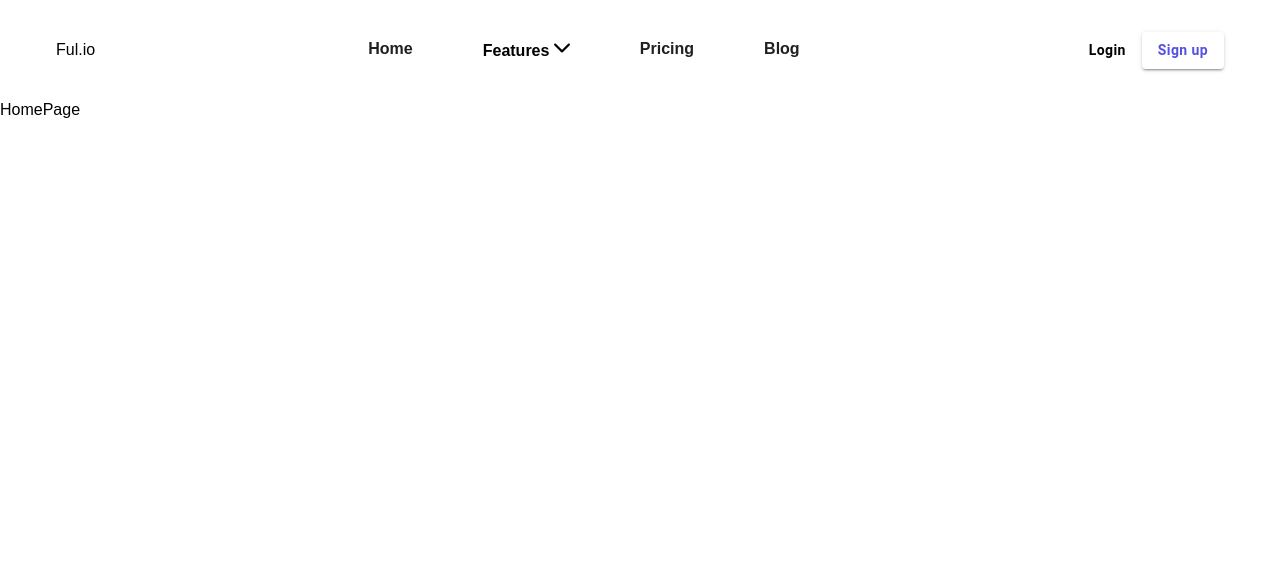
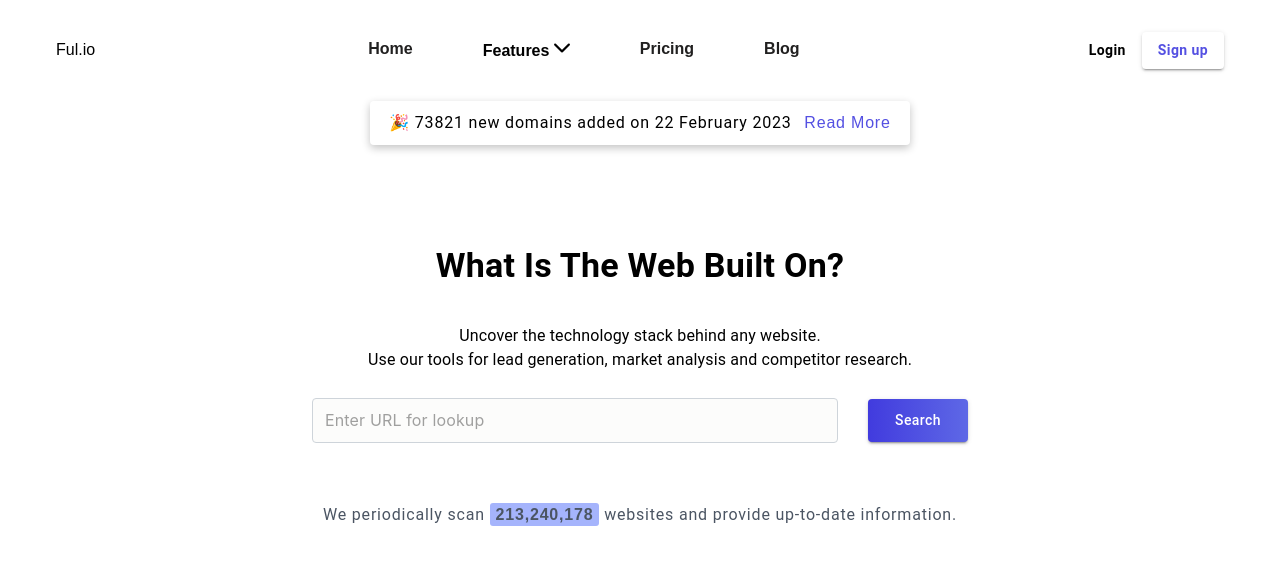
Before and after one commit to NitinSirsath/ful-io-landing-page, a React (Vite) app: page / in a window 1280 px wide. Shown: the top 564 px of the page. Built offline with nearby package versions, Linux system fonts and the light colour scheme.

Commit message:
updated home page

```diff
--- a/src/App.tsx
+++ b/src/App.tsx
@@ -6,6 +6,7 @@ import {Routes, Route} from 'react-router-dom'
 import HomePage from './pages/HomePage'
 import PricingPage from './pages/PricingPage'
 import BlogPage from './pages/BlogPage'
+import UpdatesPage from './pages/UpdatesPage'
 
 function App() {
   const [count, setCount] = useState(0)
@@ -17,7 +18,9 @@ function App() {
       <Route path="/" element={<HomePage />} />
       <Route path="/pricing" element={<PricingPage />} />
       <Route path="/blog" element={<BlogPage />} />
+      <Route path="/updates" element={<UpdatesPage />} />
     </Routes>
+
     </div>
   )
 }
--- a/src/components/header/navbar.style.ts
+++ b/src/components/header/navbar.style.ts
@@ -33,8 +33,8 @@ export const FeatureArrow = styled.span`
 
 export const FeaturesContainer = styled.div`
       position: absolute;
-    left: 40%;
-    top: 17%;
+    left: 35%;
+    top: 11%;
     box-shadow: rgba(149, 157, 165, 0.2) 0px 8px 24px;
     border-radius: 4px;
 
--- a/src/pages/HomePage.tsx
+++ b/src/pages/HomePage.tsx
@@ -1,10 +1,117 @@
 import React from 'react'
+import { Link } from 'react-router-dom'
+import styledC from 'styled-components'
+import Typography from '@mui/material/Typography';
+import Button from '@mui/material/Button';
+import InputBase from '@mui/material/InputBase';
+import {UpdatesPageContainer, Container,HomeSectionContainer,InputSearchContainer} from '../styles/homePage.style'
+import { alpha, styled } from '@mui/material/styles';
+
+const BootstrapInput = styled(InputBase)(({ theme }) => ({
+    'label + &': {
+      marginTop: theme.spacing(3),
+    },
+    '& .MuiInputBase-input': {
+      borderRadius: 4,
+      position: 'relative',
+      backgroundColor: theme.palette.mode === 'light' ? '#fcfcfb' : '#2b2b2b',
+      border: '1px solid #ced4da',
+      fontSize: 16,
+      width: '500px',
+
+      padding: '10px 12px',
+      transition: theme.transitions.create([
+        'border-color',
+        'background-color',
+        'box-shadow',
+      ]),
+      // Use the system font instead of the default Roboto font.
+      fontFamily: [
+        '-apple-system',
+        'BlinkMacSystemFont',
+        '"Segoe UI"',
+        'Roboto',
+        '"Helvetica Neue"',
+        'Arial',
+        'sans-serif',
+        '"Apple Color Emoji"',
+        '"Segoe UI Emoji"',
+        '"Segoe UI Symbol"',
+      ].join(','),
+      '&:focus': {
+        boxShadow: `${alpha(theme.palette.primary.main, 0.25)} 0 0 0 0.2rem`,
+        borderColor: theme.palette.primary.main,
+      },
+    },
+  }));
+
+  const SearchButton = styled(Button)(({ theme }) => ({
+    textTransform: 'none',
+    marginLeft : '20px',
+    width: '100px',
+    height: '43px',
+    color: '#fff',
+    transition: '.4s ease-in-out',
+    backgroundImage: 'linear-gradient(90deg,#413bde,#5e68e6)',
+    '&:hover': {
+    //   backgroundColor: purple[700],
+    backgroundImage: 'linear-gradient(90deg,#5e68e6,#413bde)'
+    },
+  }));
+
+const LinkStyle = styledC(Link)`
+    text-decoration: none;
+    color: #5450E2;
+    margin-left: 8px;
+`
+
+const UpdatesPageText = styled(Typography)(({ theme }) => ({
+    boxShadow: 'rgba(0, 0, 0, 0.24) 0px 3px 8px',
+    padding: '8px 19px',
+    borderRadius: '4px',
+    letterSpacing: '0.8px',
+  }));
+const HeadingHomeSection = styled(Typography)(({ theme }) => ({
+    textAlign: 'center',
+
+  }));
+const ParagraphHomeSection = styled(Typography)(({ theme }) => ({
+    textAlign: 'center',
+
+  }));
+const ScanningInfoHomeSection = styled(Typography)(({ theme }) => ({
+    textAlign: 'center',
+    marginTop: '60px',
+    color: '#4B5563',
+    letterSpacing: '0.8px',
+  }));
 
 type Props = {}
 
 const HomePage = (props: Props) => {
   return (
-    <div>HomePage</div>
+    <Container>
+        <UpdatesPageContainer>
+            <UpdatesPageText   variant="subtitle1" >🎉 73821 new domains added on 22 February 2023 <span><LinkStyle to='/updates'>Read More</LinkStyle></span></UpdatesPageText>
+        </UpdatesPageContainer>
+        <HomeSectionContainer>
+        <HeadingHomeSection sx={{fontWeight: 700}} variant="h4" gutterBottom>
+        What Is The Web Built On?
+      </HeadingHomeSection>
+      <ParagraphHomeSection sx={{marginTop: '26px'}} variant="body1" gutterBottom>
+      Uncover the technology stack behind any website. <br />
+Use our tools for lead generation, market analysis and competitor research.
+      </ParagraphHomeSection>
+
+
+        <InputSearchContainer>
+        <BootstrapInput placeholder='Enter URL for lookup' id="bootstrap-input" />
+        <SearchButton variant="contained">Search</SearchButton>
+        </InputSearchContainer>
+        <ScanningInfoHomeSection  variant="body1" gutterBottom>We periodically scan <span style={{fontWeight: 'bold', background: '#A5B4FC', borderRadius:'3px', padding: '3px 6px'}}>213,240,178</span> websites and provide up-to-date information.</ScanningInfoHomeSection>
+        </HomeSectionContainer>
+
+    </Container>
   )
 }
 
--- /dev/null
+++ b/src/pages/UpdatesPage.tsx
@@ -0,0 +1,11 @@
+import React from 'react'
+
+type Props = {}
+
+const UpdatesPage = (props: Props) => {
+  return (
+    <div>UpdatesPage</div>
+  )
+}
+
+export default UpdatesPage
--- /dev/null
+++ b/src/styles/homePage.style.ts
@@ -0,0 +1,36 @@
+import styled from "styled-components";
+
+export const Container = styled.div`
+
+`
+
+export const UpdatesPageContainer = styled.div`
+    display: flex;
+    justify-content: center;
+    align-items: center;
+
+/* p{
+        box-shadow: rgba(0, 0, 0, 0.24) 0px 3px 8px;
+        padding: 10px 19px;
+        border-radius: 5px;
+        letter-spacing: 0.8px;
+    } */
+
+
+`
+
+export const HomeSectionContainer = styled.div`
+    display: flex;
+    flex-direction: column;
+    justify-content: center;
+    align-items: center;
+    margin-top: 100px;
+`
+
+export const InputSearchContainer = styled.div`
+margin-top: 20px;
+    display: flex;
+    align-items: center;
+
+    gap: 10px;
+`
```
